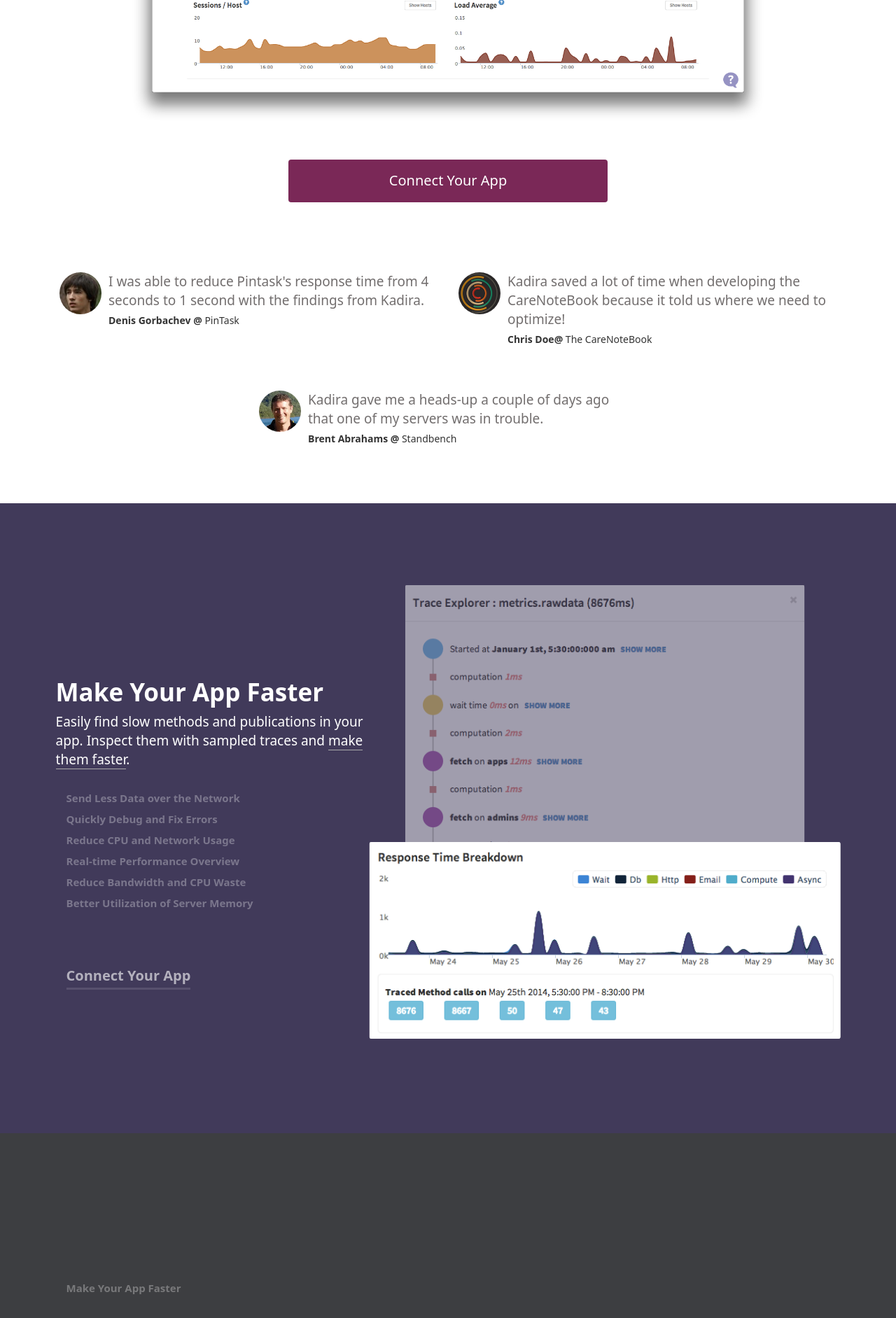
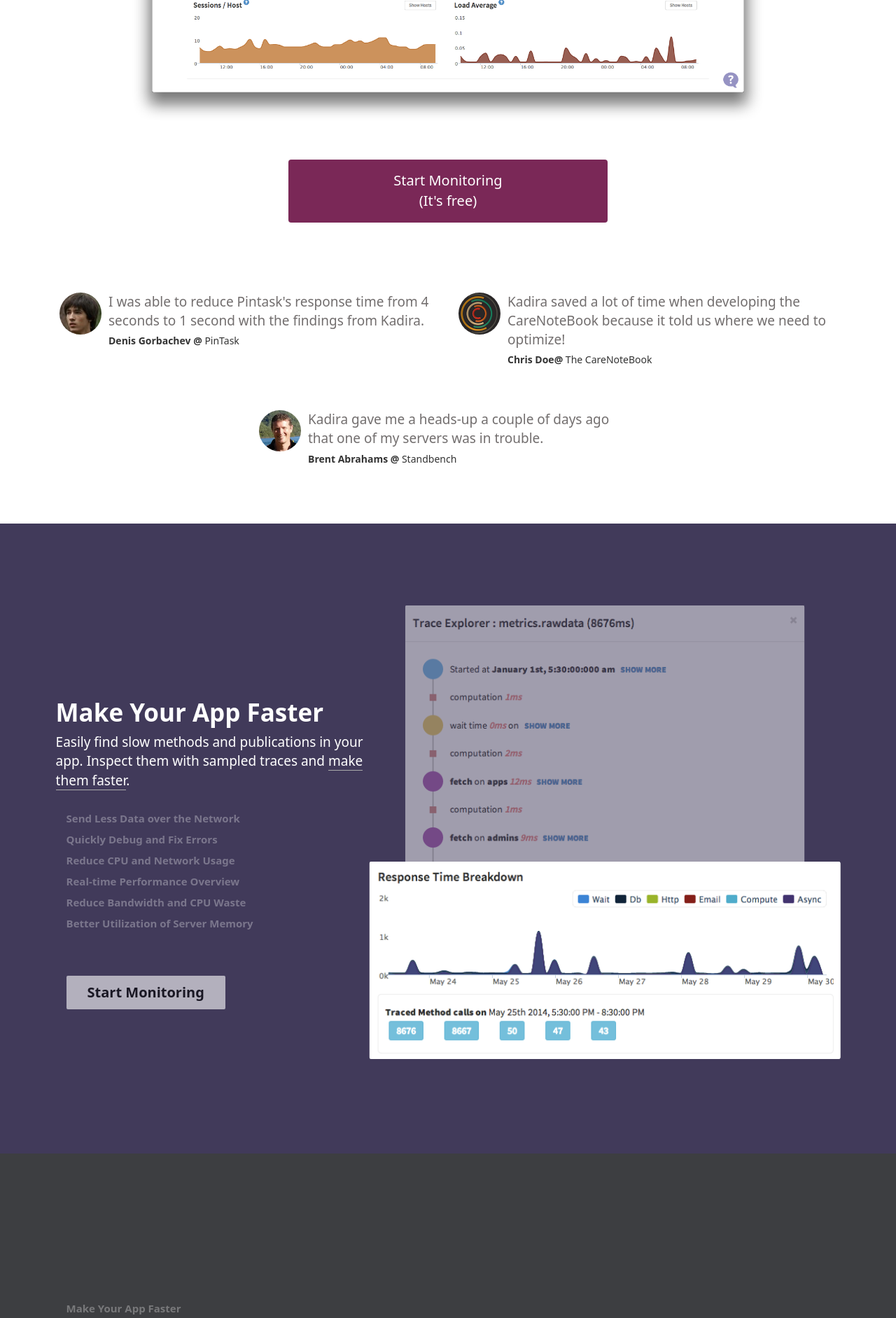
Before and after one commit to kadiraio/kadiraio.github.io, a Jekyll site: the page built from index.html, in a window 1280 px wide. Shown: the part 671-2554 px from the top of the page at 70% size. Built offline with Jekyll 4.4.1, drawn with Linux system fonts in a browser that asks for light colours; the list of posts is cut into pages by our own code; some of the changed text lies outside the part shown.

Commit message:
change some home page captions

```diff
--- a/_layouts/home.html
+++ b/_layouts/home.html
@@ -21,7 +21,7 @@
   <div class="connect-app">
     <div class="container">
       <a href="https://ui.kadira.io/sign-up" class="btn">
-        Connect Your App
+        Start Monitoring<br>(It's free)
       </a>
     </div>
   </div>
@@ -80,7 +80,7 @@
           <a href="#performance-monitoring" class="other-benefits">Real-time Performance Overview</a>
           <a href="#user-experience" class="other-benefits">Reduce Bandwidth and CPU Waste</a>
           <a href="#better-memory" class="other-benefits">Better Utilization of Server Memory</a>
-          <a href="https://ui.kadira.io/sign-up" class="btn btn-default btn-connect">Connect Your App</a>
+          <a href="https://ui.kadira.io/sign-up" class="btn btn-default btn-connect">Start Monitoring</a>
         </div>
         <div class="images full-page">
           <img src="images/screenshots/make-your-app-faster-1.png" alt="Response time breakdown graph" class="front">
@@ -100,7 +100,7 @@
           <a href="#performance-monitoring" class="other-benefits">Real-time Performance Overview</a>
           <a href="#user-experience" class="other-benefits">Reduce Bandwidth and CPU Waste</a>
           <a href="#better-memory" class="other-benefits">Better Utilization of Server Memory</a>
-          <a href="https://ui.kadira.io/sign-up" class="btn btn-default btn-connect">Connect Your App</a>
+          <a href="https://ui.kadira.io/sign-up" class="btn btn-default btn-connect">Start Monitoring</a>
         </div>
         <div class="images full-page">
           <img src="images/screenshots/send-less-data.png" alt="Recommendations for sending less data" class="single">
@@ -119,7 +119,7 @@
           <a href="#performance-monitoring" class="other-benefits">Real-time Performance Overview</a>
           <a href="#user-experience" class="other-benefits">Reduce Bandwidth and CPU Waste</a>
           <a href="#better-memory" class="other-benefits">Better Utilization of Server Memory</a>
-          <a href="https://ui.kadira.io/sign-up" class="btn btn-default btn-connect">Connect Your App</a>
+          <a href="https://ui.kadira.io/sign-up" class="btn btn-default btn-connect">Start Monitoring</a>
         </div>
         <div class="images full-page">
           <img src="images/screenshots/error-1.png" alt="" class="front">
@@ -139,7 +139,7 @@
           <a href="#performance-monitoring" class="other-benefits">Real-time Performance Overview</a>
           <a href="#user-experience" class="other-benefits">Reduce Bandwidth and CPU Waste</a>
           <a href="#better-memory" class="other-benefits">Better Utilization of Server Memory</a>
-          <a href="https://ui.kadira.io/sign-up" class="btn btn-default btn-connect">Connect Your App</a>
+          <a href="https://ui.kadira.io/sign-up" class="btn btn-default btn-connect">Start Monitoring</a>
         </div>
         <div class="images full-page">
           <img src="images/screenshots/reduce-cpu.png" alt="Observer reuse ratio" class="single">
@@ -158,7 +158,7 @@
           <p>Our real-time dashboard shows the overall performance of your app in a single view. This is a perfect match for a wall-mounted display.</p>
           <a href="#user-experience" class="other-benefits">Reduce Bandwidth and CPU Waste</a>
           <a href="#better-memory" class="other-benefits">Better Utilization of Server Memory</a>
-          <a href="https://ui.kadira.io/sign-up" class="btn btn-default btn-connect">Connect Your App</a>
+          <a href="https://ui.kadira.io/sign-up" class="btn btn-default btn-connect">Start Monitoring</a>
         </div>
         <div class="images full-page">
           <img src="images/screenshots/realtime.png" alt="Publication beakdown sorted by shortest lifespan" class="single">
@@ -177,7 +177,7 @@
           <h3>Reduce Bandwidth and CPU Waste</h3>
           <p>Identify which subscriptions need to be cached. Make them <a href="/academy/reduce-bandwidth-and-cpu-waste/">cacheable</a> and reduce bandwidth and CPU waste.</p>
           <a href="#better-memory" class="other-benefits">Better Utilization of Server Memory</a>
-          <a href="https://ui.kadira.io/sign-up" class="btn btn-default btn-connect">Connect Your App</a>
+          <a href="https://ui.kadira.io/sign-up" class="btn btn-default btn-connect">Start Monitoring</a>
         </div>
         <div class="images full-page">
           <img src="images/screenshots/ux.png" alt="Publication beakdown sorted by shortest lifespan" class="single">
@@ -196,7 +196,7 @@
           <a href="#user-experience" class="other-benefits">Reduce Bandwidth and CPU Waste</a>
           <h3>Better Utilization of Server Memory</h3>
           <p>Identify how much memory each of your publications consumes. Then <a href="/academy/optimize-memory-usage/">alter</a> your applications accordingly.</p>
-          <a href="https://ui.kadira.io/sign-up" class="btn btn-default btn-connect">Connect Your App</a>
+          <a href="https://ui.kadira.io/sign-up" class="btn btn-default btn-connect">Start Monitoring</a>
         </div>
         <div class="images full-page">
           <img src="images/screenshots/memory.png" alt="SUpdate ratio" class="single">
@@ -208,7 +208,7 @@
   <div class="connect-app">
     <div class="container">
       <a href="https://ui.kadira.io/sign-up" class="btn">
-        Connect Your App
+        Start Monitoring <br>(It's free)
       </a>
     </div>
   </div>
--- a/css/style.css
+++ b/css/style.css
@@ -160,18 +160,17 @@ body, div, ul, li, a, h1, h2, h3, h4, h5 {
 }
 
 .homepage-benefit a.btn-connect {
-  margin: 15px 0 0 15px;
-  padding: 0 0 3px 0;
-  color: white;
+  margin: 60px 0 0 15px;
+  color: #000;
   font-weight: bold;
   background: none;
   border: none;
-  border-radius: 0;
-  border-bottom: 3px solid rgba(255, 255, 255, 0.2);
+  border-radius: 2px;
   transition: all 0.2s;
   font-size: 20px;
   opacity: 0.6;
-  padding-top: 60px;
+  background-color: white;
+  padding: 10px 30px;
 }
 
 .homepage-benefit a.btn-connect:hover {
@@ -179,16 +178,8 @@ body, div, ul, li, a, h1, h2, h3, h4, h5 {
 }
 
 .homepage-benefit.light a.btn-connect {
-  color: rgb(10, 10, 10);
-  border-bottom: 3px solid rgba(10, 10, 10, 0.2);
-}
-
-.homepage-benefit a.btn-connect:hover {
-  border-bottom: 3px solid rgba(255, 255, 255, 1);
-}
-
-.homepage-benefit.light a.btn-connect:hover {
-  border-bottom: 3px solid rgba(10, 10, 10, 1);
+  color: #fff;
+  background-color: #000;
 }
 
 .homepage-benefit .description:before,
```
